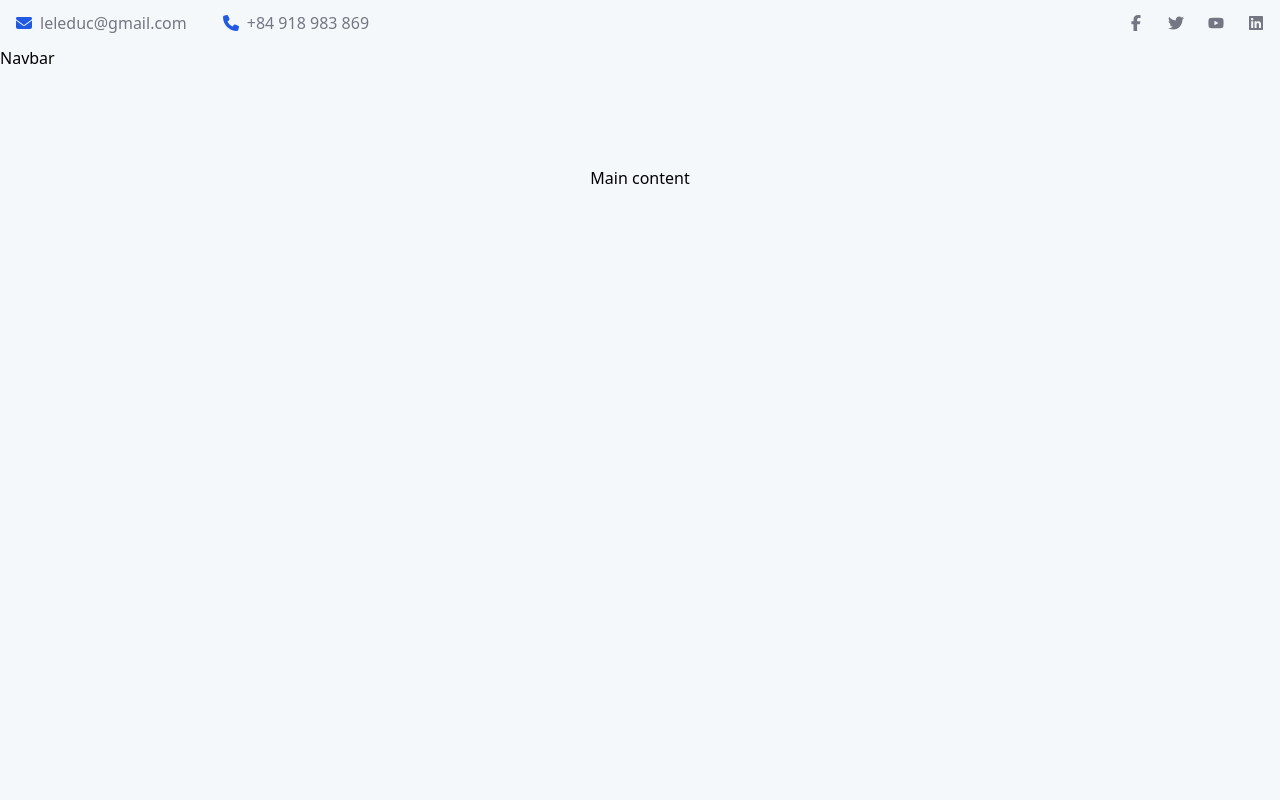
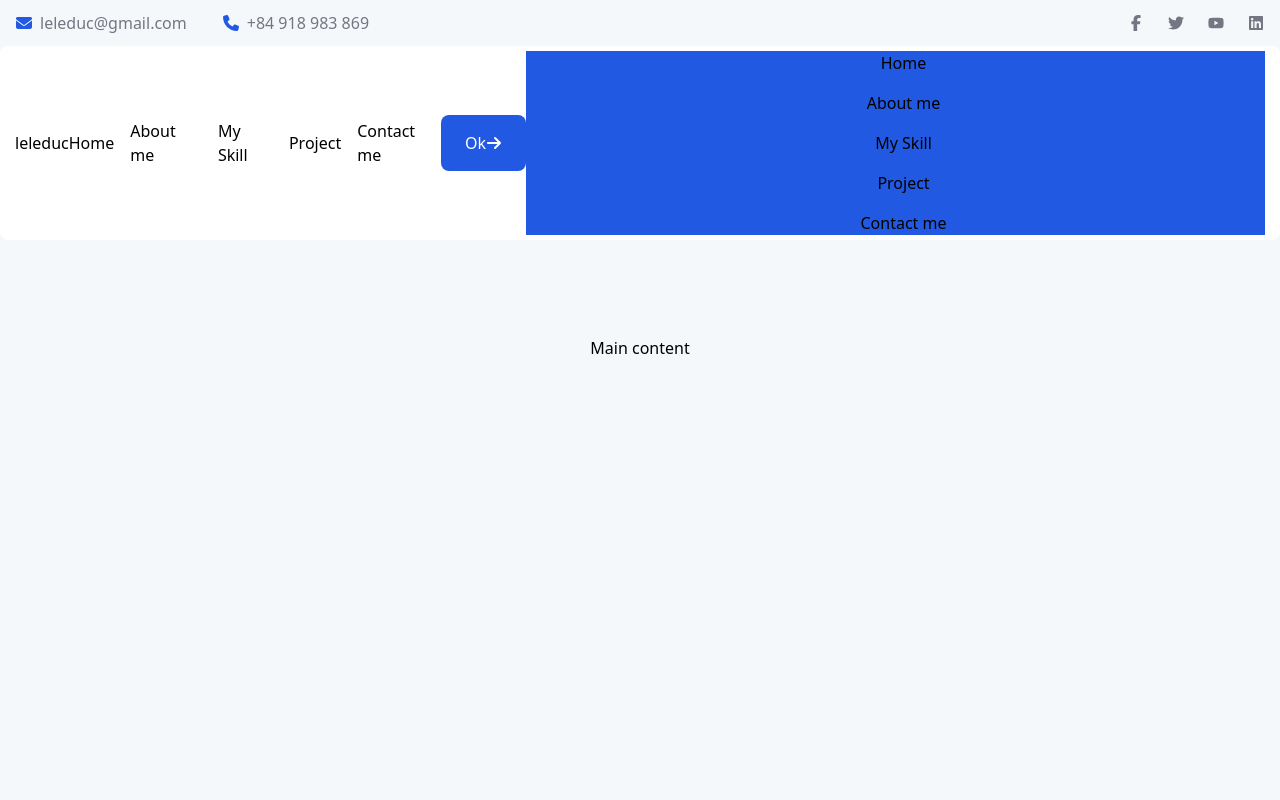
Before and after one commit to leleduc/nextjs-portfolio-2023, a Next.js app: page / in a window 1280 px wide. Shown: the top 800 px of the page. Built offline with nearby package versions, Linux system fonts and the light colour scheme.

Commit message:
nav bar continue

```diff
--- /dev/null
+++ b/src/api/data.ts
@@ -0,0 +1,7 @@
+export const menuData = [
+  { name: 'Home', url: '/' },
+  { name: 'About me', url: '/' },
+  { name: 'My Skill', url: '/' },
+  { name: 'Project', url: '/' },
+  { name: 'Contact me', url: '/' },
+];
--- a/src/app/globals.css
+++ b/src/app/globals.css
@@ -6,6 +6,9 @@ body {
   @apply bg-[#f4f8fb] w-full m-0 p-0;
 }
 
+.primaryBtn {
+  @apply py-[16px] px-[24px] bg-blue text-white flex justify-center items-center rounded-lg;
+}
 .topbar {
   @apply max-md:hidden container mx-auto text-gray-400 py-[11px];
 }
--- a/src/components/Navbar.tsx
+++ b/src/components/Navbar.tsx
@@ -1,7 +1,62 @@
+'use client';
 import React from 'react';
+import { FontAwesomeIcon } from '@fortawesome/react-fontawesome';
+import { library } from '@fortawesome/fontawesome-svg-core';
+import { fas } from '@fortawesome/free-solid-svg-icons';
+import { menuData } from '@/api/data';
+import Link from 'next/link';
 
 const Navbar = () => {
-  return <div>Navbar</div>;
+  const [menuOpen, setMenuOpen] = React.useState(false);
+  library.add(fas);
+
+  const toggleMenu = () => {
+    setMenuOpen(!menuOpen);
+    return;
+  };
+  return (
+    <div className="relative container mx-auto bg-white px-[15px] py-[5px] flex justify-between items-center rounded-lg">
+      {/* Logo */}
+      <div>leleduc</div>
+      {/* Desktop Menu */}
+      <div className="hidden md:flex">
+        <ul className="flex justify-start items-center gap-4">
+          {menuData.map((item, index) => (
+            <li key={index}>
+              <Link href={item.url}>{item.name}</Link>
+            </li>
+          ))}
+        </ul>
+      </div>
+      {/* Button */}
+      <div className="flex justify-end items-center gap-10 text-white">
+        <div
+          onClick={toggleMenu}
+          className="primaryBtn md:hidden cursor-pointer"
+        >
+          {menuOpen ? (
+            <FontAwesomeIcon className="w-6 h-6" icon={['fas', 'bars']} />
+          ) : (
+            <FontAwesomeIcon className="w-6 h-6" icon={['fas', 'x']} />
+          )}
+        </div>
+        <button className="primaryBtn">
+          Ok
+          <FontAwesomeIcon icon={['fas', 'arrow-right']} className="w-4 h-4" />
+        </button>
+      </div>
+      {/* Mobile Menu */}
+      <div className="sticky top-0 left-0 h-full w-[60%] pl-4 bg-blue flex flex-col  ">
+        <ul className="flex flex-col justify-start items-center gap-4">
+          {menuData.map((item, index) => (
+            <li key={index}>
+              <Link href={item.url}>{item.name}</Link>
+            </li>
+          ))}
+        </ul>
+      </div>
+    </div>
+  );
 };
 
 export default Navbar;
```
